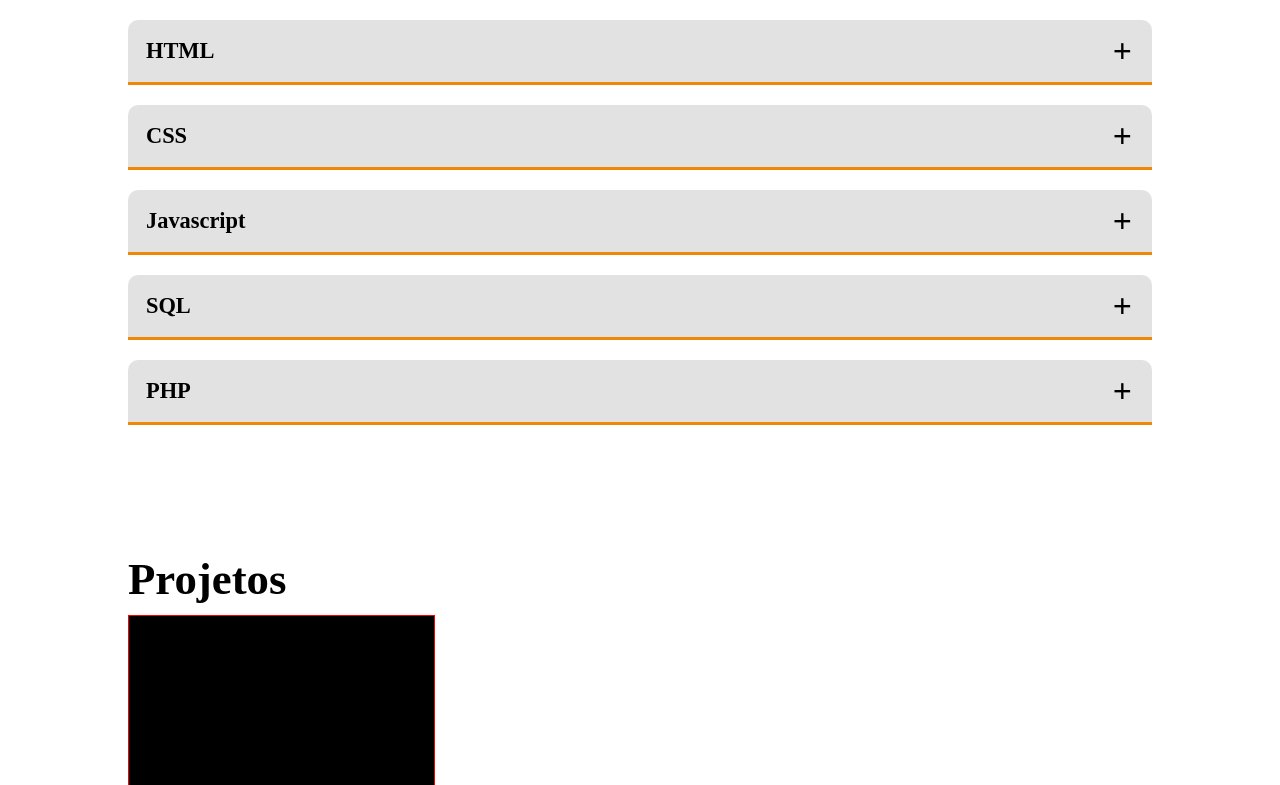
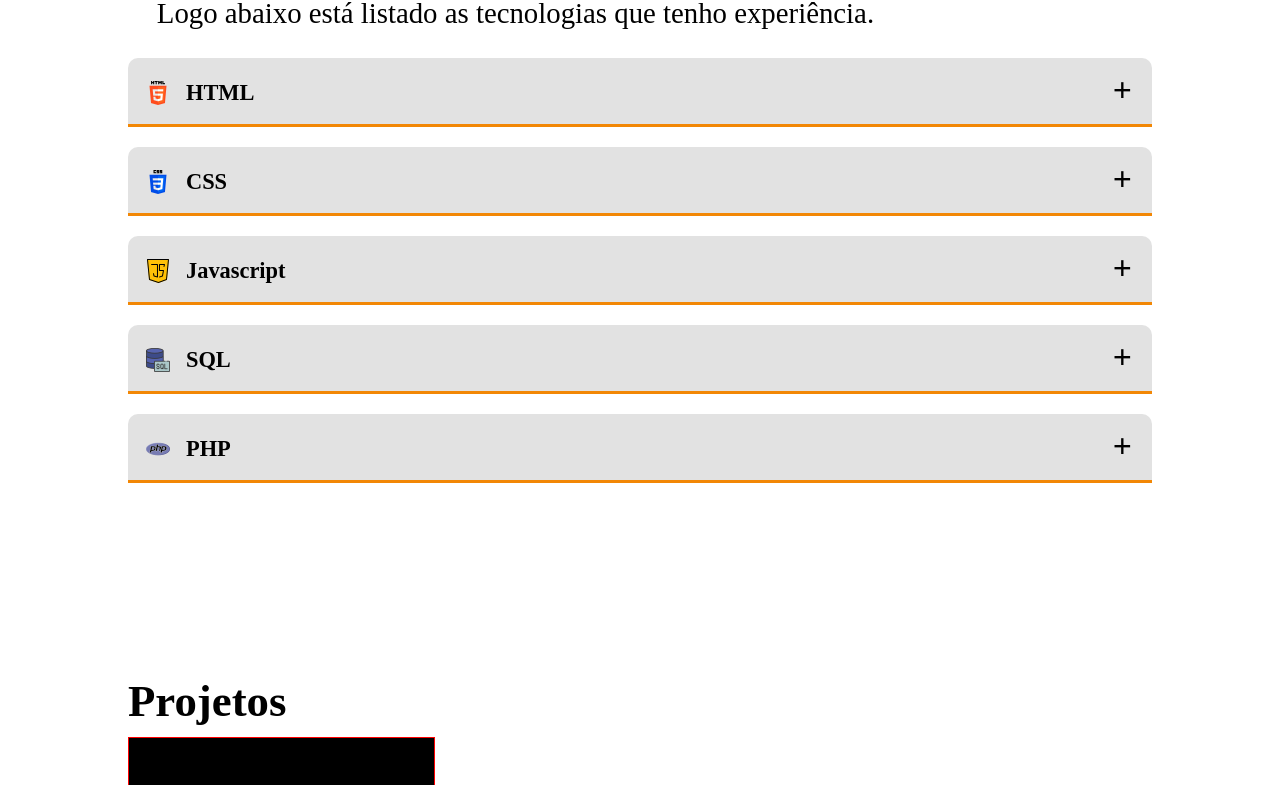
Before and after one commit to guicassiano/portfolio, a plain HTML site: page index.html in a window 1280 px wide. Shown: the part 408-1193 px from the top of the page. Drawn offline with Linux system fonts and the light colour scheme.

Commit message:
added the skills of each technology

```diff
--- a/assets/css/style.css
+++ b/assets/css/style.css
@@ -8,7 +8,14 @@
     --Laranja-total-4-hex: #260B01;
     --Laranja-total-5-hex: #F2F2F2;
 }
-
+::-webkit-scrollbar{
+    width: 12px;
+}
+::-webkit-scrollbar-thumb{
+    background-color: #F28705;
+    border-radius: 10px;
+}
+/* CABEÇALHO */
 .header{
     width: 100%;
     background-color: #000;
@@ -51,9 +58,11 @@ nav > ul > li{
     transition-duration: 1.8s;
     transition-timing-function: linear;
 }
+/* FIM DO CABEÇALHO */
 
+/* CONTEUDO PRINCIPAL */
 main{
-    margin: 90px 10%;
+    margin: 10%;
 }
 
 .about-me h2, .projetos h2, .content-footer h3{
@@ -70,6 +79,10 @@ main{
 .accordion .contentBx{
     position: relative;
     margin-bottom: 20px;
+}
+.icon-tec{
+    margin-right: 1rem;
+    transform: translate(0,5px);
 }
 .accordion .contentBx .label{
     position: relative;
@@ -118,9 +131,11 @@ main{
     content: '-';
     padding-right: 10px;
 }
+/* FIM DO CONTEUDO PRINCIPAL */
 
+/* PROJETOS */
 .projetos{
-    margin: 10%;
+    margin: 15% 10%;
 }
 .cards{
     display: flex;
@@ -142,6 +157,9 @@ main{
     background-color: #F28705;
     height: 15%;
 }
+/* FIM DOS PROJETOS */
+
+/* RODAPÉ */
 footer{
     background-color: #e2e2e2;
     height: max-content;
@@ -210,23 +228,21 @@ footer{
     transform: scale(1.2);
     transition: all 1s linear;
 }
+/* FIM DO RODAPÉ */
 
-::-webkit-scrollbar{
-    width: 12px;
-}
-::-webkit-scrollbar-thumb{
-    background-color: #F28705;
-    border-radius: 10px;
-}
-
-@media screen and (width <= 770px){
+/* LAYOUT PARA DISPOSITIVOS MENORES DE 800PX */
+@media screen and (width <= 800px){
     .contacts{
         flex: 50%;
     }
 }
+
+/* LAYOUT PARA DISPOSITIVOS MENORES DE 650PX */
 @media screen and (width <= 650px){
+    /* CABEÇALHO */
     .header{
         padding: 10px 5%;
+        position: relative;
     }
 
     header div p{
@@ -238,13 +254,6 @@ footer{
     .icon-menu{
         display: inline;
         margin-top: 10px;
-    }
-
-    .content-footer{
-        flex-direction: column;
-    }
-    .header{
-        position: relative;
     }
     .menu-mobile{
         background-color: #000;
@@ -267,4 +276,18 @@ footer{
     nav > ul > li{
         padding: 0;
     }
+    /* FIM DO CABEÇALHO */
+
+    /* CONTEUDO PRINCIPAL */
+    .accordion .contentBx.active .content p{
+        display: block;
+        width: 100%;
+    }
+    /* FIM DO CONTEUDO PRINCIPAL */
+
+    /* RODAPÉ */
+    .content-footer{
+        flex-direction: column;
+    }
+    /* FIM DO RODAPÉ */
 }
--- a/assets/js/accordion.js
+++ b/assets/js/accordion.js
@@ -4,11 +4,11 @@ function createList(...list){
     `
 }
 
-function tec(nameTec,lista){
+function tec(iconTec,nameTec,lista){
     return `
     <div class="accordion">
         <div class="contentBx">
-            <div class="label">${nameTec}</div>
+            <div class="label"><img class="icon-tec" src="assets/img/${iconTec}.png">${nameTec}</div>
             <div class="content">
                 ${lista}
             </div>
@@ -18,11 +18,15 @@ function tec(nameTec,lista){
 }
 
 document.querySelector("#accordion").innerHTML = `
-    ${tec("HTML")}
-    ${tec("CSS")}
-    ${tec("Javascript")}
-    ${tec("SQL")}
-    ${tec("PHP")}
+    ${tec("html-5","HTML",createList("Semântica")+createList("Títulos e Páragrafos")+createList("Listas")+createList("Elementos Genéricos")+createList("Links")+createList("Tabelas")+createList("Tag meta")+createList("Elementos de mídia")+createList("Formulários")+createList("Atributos Globais"))}
+
+    ${tec("css-3","CSS",createList("Seletores")+createList("Cores")+createList("Unidades de medidas")+createList("Propriedade background")+createList("Propriedade border")+createList("Propriedade margin")+createList("Propriedade padding")+createList("Box Model")+createList("Gradientes")+createList("Sombras")+createList("Propriedade position")+createList("Propriedade overflow")+createList("Propriedade transition")+createList("Propriedade animation")+createList("Propriedade box-sizing")+createList("Formatações de textos")+createList("Formatações de fontes")+createList("Formatações de listas")+createList("Propriedade outline")+createList("Propriedade display")+createList("Transformações 2D")+createList("Transformações 3D")+createList("Pseudo-classes")+createList("Pseudo elements")+createList("Layout Responsivo")+createList("Flexbox")+createList("Grid"))}
+
+    ${tec("script-java","Javascript",createList("Sintaxe")+createList("Tipos de Dados")+createList("Variáveis")+createList("Funções")+createList("Operadores Matemáticos")+createList("Operadores Relacionais")+createList("Operadore Lógicos")+createList("Operador Ternário")+createList("Operador typeof")+createList("Operador spread")+createList("if e if else")+createList("switch case")+createList("Loop for")+createList("Loop while e do while")+createList("Declarações break e continue")+createList("Manipulação do DOM")+createList("Método map")+createList("Método filter"))}
+
+    ${tec("servidor-sql","SQL",createList("Tipos de Dados")+createList("Comando create")+createList("Comando insert into")+createList("Comando update")+createList("Comando delete")+createList("Comando select")+createList("Cláusula from")+createList("Cláusula where")+createList("inner join")+createList("group by")+createList("order by")+createList("Operadores and,or e not")+createList("like"))}
+
+    ${tec("php","PHP",createList("Sintaxe")+createList("Variáveis")+createList("Tipos de  Dados")+createList("Arrays")+createList("if e else")+createList("Switch case")+createList("Operadores Aritméticos")+createList("Operadores de Incremento e Decremento")+createList("Operadores de Atribuição")+createList("Operadores de Comparação")+createList("Operadores Lógicos")+createList("while e do while")+createList("for e foreach")+createList("Funções")+createList("Método POST e GET")+createList("Sessions")+createList("Include e Require")+createList("CRUD"))}
 `
 
 
--- a/index.html
+++ b/index.html
@@ -67,7 +67,7 @@
         </section>
 
         <footer id="contacts">
-            <div class="content-footer">
+            <address class="content-footer">
                 <h3>Contatos</h3>
                 <div class="contacts">
                     <a href="mailto:guicassiano8@gmail.com" target="_blank">
@@ -97,7 +97,7 @@
                         <small>@guicassiano</small>
                     </a>
                 </div>
-            </div>
+            </address>
         </footer>
     </div>
 
```
